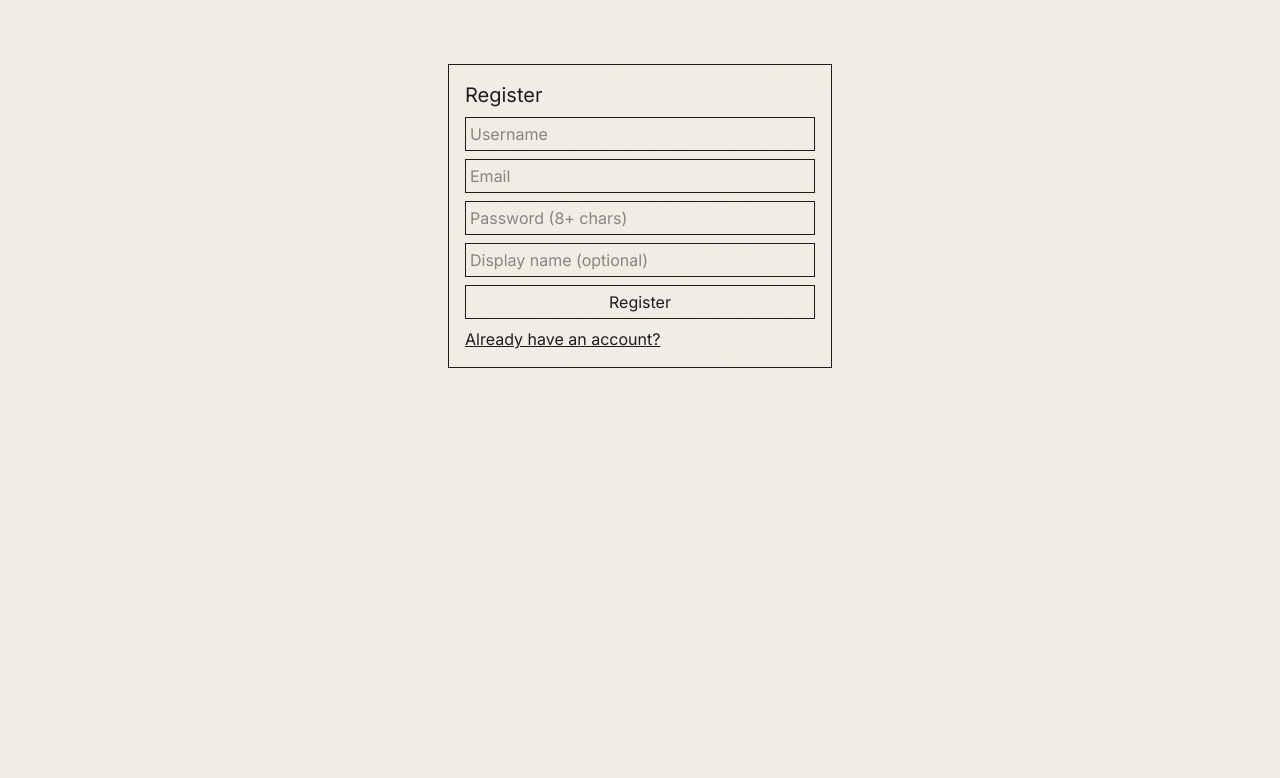
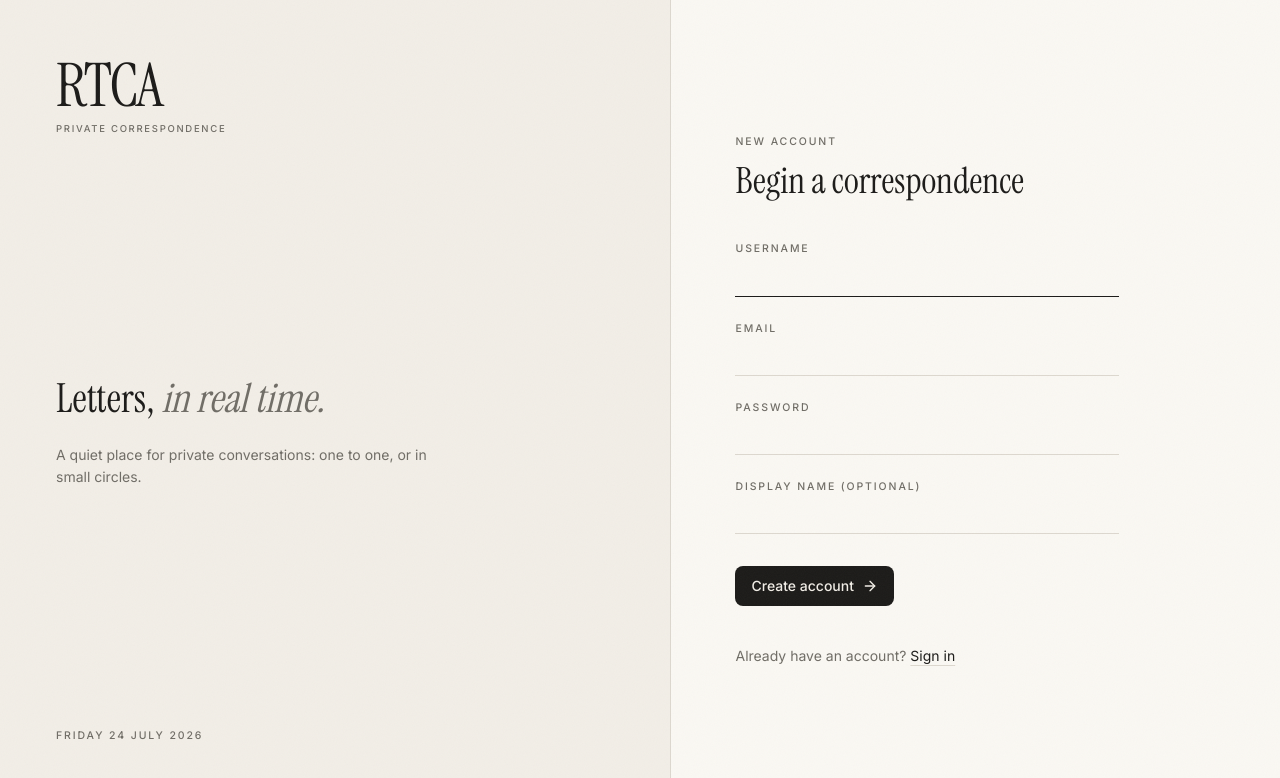
Before and after one commit to Abhishek-k03/RTCA, a React (Vite) app in the folder frontend/: page /register in a window 1280 px wide. Shown: the top 778 px of the page. Built offline with nearby package versions, Linux system fonts and the light colour scheme.

Commit message:
restyle auth pages

```diff
--- a/frontend/src/auth/AuthContext.jsx
+++ b/frontend/src/auth/AuthContext.jsx
@@ -42,7 +42,7 @@ export const useAuth = () => useContext(AuthContext)
 export function RequireAuth({ children }) {
   const { token, user, loading } = useAuth()
   if (!token) return <Navigate to="/login" replace />
-  if (loading || !user) return <p className="p-4">Loading…</p>
+  if (loading || !user) return <p className="eyebrow grid h-full place-items-center">Opening correspondence…</p>
   return children
 }
 
--- /dev/null
+++ b/frontend/src/components/AuthLayout.jsx
@@ -0,0 +1,30 @@
+import Brand from './Brand'
+
+export default function AuthLayout({ eyebrow, title, children, footer }) {
+  const today = new Date().toLocaleDateString('en-GB', { weekday: 'long', day: 'numeric', month: 'long', year: 'numeric' })
+  return (
+    <div className="grid min-h-full md:grid-cols-[1.1fr_1fr]">
+      <section className="flex flex-col justify-between p-8 md:p-14">
+        <Brand large />
+        <div className="hidden max-w-md md:block">
+          <p className="font-serif text-[40px] leading-[1.1] text-ink">
+            Letters, <span className="italic text-ink-2">in real time.</span>
+          </p>
+          <p className="mt-6 max-w-sm text-sm leading-relaxed text-ink-2">
+            A quiet place for private conversations: one to one, or in small circles.
+          </p>
+        </div>
+        <p className="eyebrow hidden md:block">{today}</p>
+      </section>
+
+      <section className="flex items-center bg-surface px-8 py-12 md:border-l md:border-hairline md:px-16">
+        <div className="animate-rise w-full max-w-sm">
+          <p className="eyebrow">{eyebrow}</p>
+          <h1 className="mt-3 font-serif text-4xl text-ink">{title}</h1>
+          <div className="mt-10">{children}</div>
+          <div className="mt-10 text-sm text-ink-2">{footer}</div>
+        </div>
+      </section>
+    </div>
+  )
+}
--- /dev/null
+++ b/frontend/src/components/Brand.jsx
@@ -0,0 +1,8 @@
+export default function Brand({ large = false }) {
+  return (
+    <div className="flex flex-col">
+      <span className={`font-serif leading-none tracking-tight text-ink ${large ? 'text-6xl' : 'text-[28px]'}`}>RTCA</span>
+      <span className="eyebrow mt-1.5 text-[9.5px]">Private correspondence</span>
+    </div>
+  )
+}
--- a/frontend/src/components/FormError.jsx
+++ b/frontend/src/components/FormError.jsx
@@ -1,5 +1,5 @@
 export default function FormError({ error, field }) {
   if (!error) return null
   const text = field ? error.fieldErrors?.[field] : error.message
-  return text ? <p className="text-sm text-red-600">{text}</p> : null
+  return text ? <p className="mt-1 text-xs text-danger">{text}</p> : null
 }
--- a/frontend/src/pages/LoginPage.jsx
+++ b/frontend/src/pages/LoginPage.jsx
@@ -1,6 +1,8 @@
 import { useState } from 'react'
 import { Link, Navigate, useNavigate } from 'react-router'
+import { ArrowRight } from 'lucide-react'
 import { useAuth } from '../auth/AuthContext'
+import AuthLayout from '../components/AuthLayout'
 import FormError from '../components/FormError'
 
 export default function LoginPage() {
@@ -27,17 +29,26 @@ export default function LoginPage() {
   }
 
   return (
-    <form onSubmit={submit} className="mx-auto mt-16 flex max-w-sm flex-col gap-2 border p-4">
-      <h1 className="text-xl">Log in</h1>
-      <input className="border p-1" placeholder="Username or email" value={form.login}
+    <AuthLayout eyebrow="Sign in" title="Welcome back"
+      footer={<>New here? <Link to="/register" className="text-ink underline decoration-hairline underline-offset-4 hover:decoration-accent">Create an account</Link></>}>
+      <form onSubmit={submit} className="flex flex-col gap-6">
+        <label className="flex flex-col">
+          <span className="eyebrow">Username or email</span>
+          <input className="field" autoComplete="username" autoFocus value={form.login}
             onChange={(e) => setForm({ ...form, login: e.target.value })} />
           <FormError error={error} field="login" />
-      <input className="border p-1" type="password" placeholder="Password" value={form.password}
+        </label>
+        <label className="flex flex-col">
+          <span className="eyebrow">Password</span>
+          <input className="field" type="password" autoComplete="current-password" value={form.password}
             onChange={(e) => setForm({ ...form, password: e.target.value })} />
           <FormError error={error} field="password" />
+        </label>
         <FormError error={error} />
-      <button className="border p-1" disabled={busy}>Log in</button>
-      <Link to="/register" className="underline">Create an account</Link>
+        <button className="btn-primary group mt-2 self-start" disabled={busy}>
+          Continue <ArrowRight size={16} className="transition-transform duration-150 group-hover:translate-x-0.5" />
+        </button>
       </form>
+    </AuthLayout>
   )
 }
--- a/frontend/src/pages/RegisterPage.jsx
+++ b/frontend/src/pages/RegisterPage.jsx
@@ -1,14 +1,16 @@
 import { useState } from 'react'
 import { Link, Navigate, useNavigate } from 'react-router'
+import { ArrowRight } from 'lucide-react'
 import { useAuth } from '../auth/AuthContext'
 import { api } from '../api/endpoints'
+import AuthLayout from '../components/AuthLayout'
 import FormError from '../components/FormError'
 
 const fields = [
-  ['username', 'Username', 'text'],
-  ['email', 'Email', 'email'],
-  ['password', 'Password (8+ chars)', 'password'],
-  ['displayName', 'Display name (optional)', 'text'],
+  ['username', 'Username', 'text', 'username'],
+  ['email', 'Email', 'email', 'email'],
+  ['password', 'Password', 'password', 'new-password'],
+  ['displayName', 'Display name (optional)', 'text', 'name'],
 ]
 
 export default function RegisterPage() {
@@ -36,18 +38,22 @@ export default function RegisterPage() {
   }
 
   return (
-    <form onSubmit={submit} className="mx-auto mt-16 flex max-w-sm flex-col gap-2 border p-4">
-      <h1 className="text-xl">Register</h1>
-      {fields.map(([name, label, type]) => (
-        <div key={name} className="flex flex-col">
-          <input className="border p-1" type={type} placeholder={label} value={form[name]}
-            onChange={(e) => setForm({ ...form, [name]: e.target.value })} />
-          <FormError error={error} field={name} />
-        </div>
-      ))}
-      <FormError error={error} />
-      <button className="border p-1" disabled={busy}>Register</button>
-      <Link to="/login" className="underline">Already have an account?</Link>
-    </form>
+    <AuthLayout eyebrow="New account" title="Begin a correspondence"
+      footer={<>Already have an account? <Link to="/login" className="text-ink underline decoration-hairline underline-offset-4 hover:decoration-accent">Sign in</Link></>}>
+      <form onSubmit={submit} className="flex flex-col gap-6">
+        {fields.map(([name, label, type, auto], i) => (
+          <label key={name} className="flex flex-col">
+            <span className="eyebrow">{label}</span>
+            <input className="field" type={type} autoComplete={auto} autoFocus={i === 0} value={form[name]}
+              onChange={(e) => setForm({ ...form, [name]: e.target.value })} />
+            <FormError error={error} field={name} />
+          </label>
+        ))}
+        <FormError error={error} />
+        <button className="btn-primary group mt-2 self-start" disabled={busy}>
+          Create account <ArrowRight size={16} className="transition-transform duration-150 group-hover:translate-x-0.5" />
+        </button>
+      </form>
+    </AuthLayout>
   )
 }
```
Lines whose indentation alone changed are shown as unchanged.
